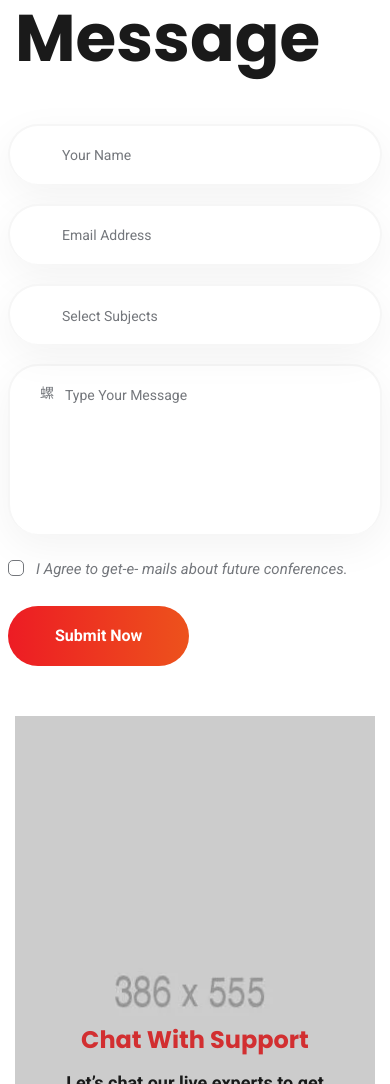
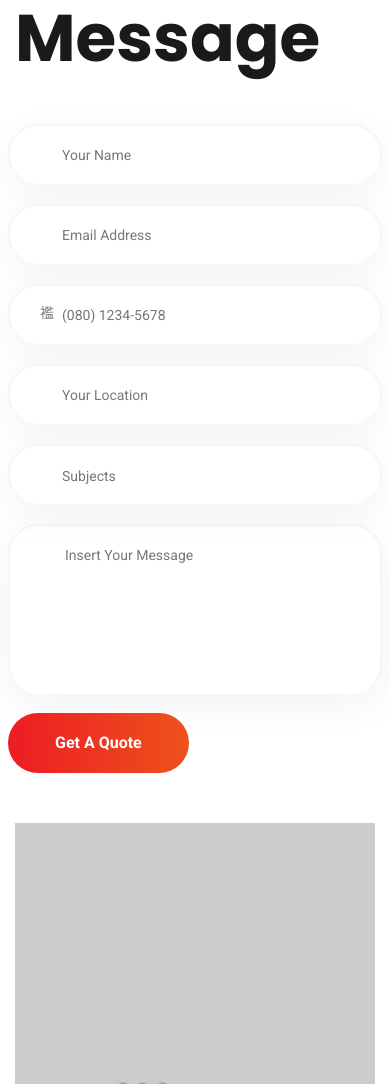
Before and after one commit to Tobexxy/kc-mfb-ltd, a plain HTML site: page contact.html in a window 390 px wide. Shown: the part 1420-2504 px from the top of the page. Drawn offline with Linux system fonts and the light colour scheme; some packages are replaced by stand-ins of ours; files whose address does not match are found by name; a web font is replaced by a local one.

Commit message:
form cg 5

```diff
--- a/contact.html
+++ b/contact.html
@@ -276,37 +276,45 @@
                         <div class="appointment_form">
                             <p>Your email address will not be published*</p>
                             <h3>Send Us a Message</h3>
-                            <form action="#" method="post" class="row" id="contact_form">
+                            <form action="https://formsubmit.co/f8054a6f39ba59d9be8c244d3d027252" method="POST" class="row" >
+                                <input type="hidden" name="_template" value="box">
+                                <!-- Honeypot -->
+                                <input type="text" name="_honey" style="display: none;">
+                                <!-- Disable Captcha -->
+                                <input type="hidden" name="_captcha" value="false">
+
                                 <div class="input-field col-md-6">
                                     <i class="twi-user2"></i>
-                                    <input class="required" type="text" name="con_name" placeholder="Your Name">
+                                    <input class="required" type="text" name="fullname" placeholder="Your Name" required>
                                 </div>
                                 <div class="input-field col-md-6">
                                     <i class="twi-envelope2"></i>
-                                    <input class="required" type="email" name="con_email" placeholder="Email Address">
+                                    <input class="required" type="email" name="email" placeholder="Email Address" required>
                                 </div>
-                                <div class="input-field icRight col-md-12">
-                                    <select class="required" name="con_subject">
-                                        <option selected="selected">Select Subjects</option>
-                                        <option>Finance Consultant</option>
-                                        <option>Business Consultant</option>
-                                        <option>Financial Advices</option>
-                                        <option>Business Growth</option>
+                                <div class="input-field col-md-6">
+                                    <i class="twi-phone2"></i>
+                                    <input type="text" name="phone" placeholder="(080) 1234-5678" required>
+                                </div>
+                                <div class="input-field col-md-6">
+                                    <i class="twi-map-marker-alt2"></i>
+                                    <input type="text" name="location" placeholder="Your Location">
+                                </div>
+                                <div class="input-field col-md-6">
+                                    <select class="required" name="subject">
+                                        <option selected="selected">Subjects</option>
+                                        <option>Loan Product</option>
+                                        <option>Investment Product</option>
+                                        <option>Savings</option>
+                                        <option>Other Enquiries</option>
                                     </select>
                                 </div>
                                 <div class="input-field col-md-12">
-                                    <i class="twi-pen2"></i>
-                                    <textarea class="required" name="con_message" placeholder="Type Your Message"></textarea>
-                                </div>
-                                <div class="col-md-7 input-field">
-                                    <label>
-                                        <input type="checkbox" name="subscribe" value="Also subscribe us">
-                                        <span class="wpcf7-list-item-label">I Agree to get-e- mails about future conferences.</span>
-                                    </label>
+                                    <i class="twi-comment-lines2"></i>
+                                    <textarea class="required" name="message" placeholder="Insert Your Message"></textarea>
                                 </div>
                                 <div class="input-field col-md-12">
-                                    <button type="submit" class="qu_btn">Submit Now</button>
-                                    <div class="con_message"></div>
+                                    <button type="submit" class="qu_btn">Get A Quote</button>
+                                    <!-- <div class="con_message"></div> -->
                                 </div>
                             </form>
                         </div>
```
Also changed, not shown: index.html (+4 -3 lines).
